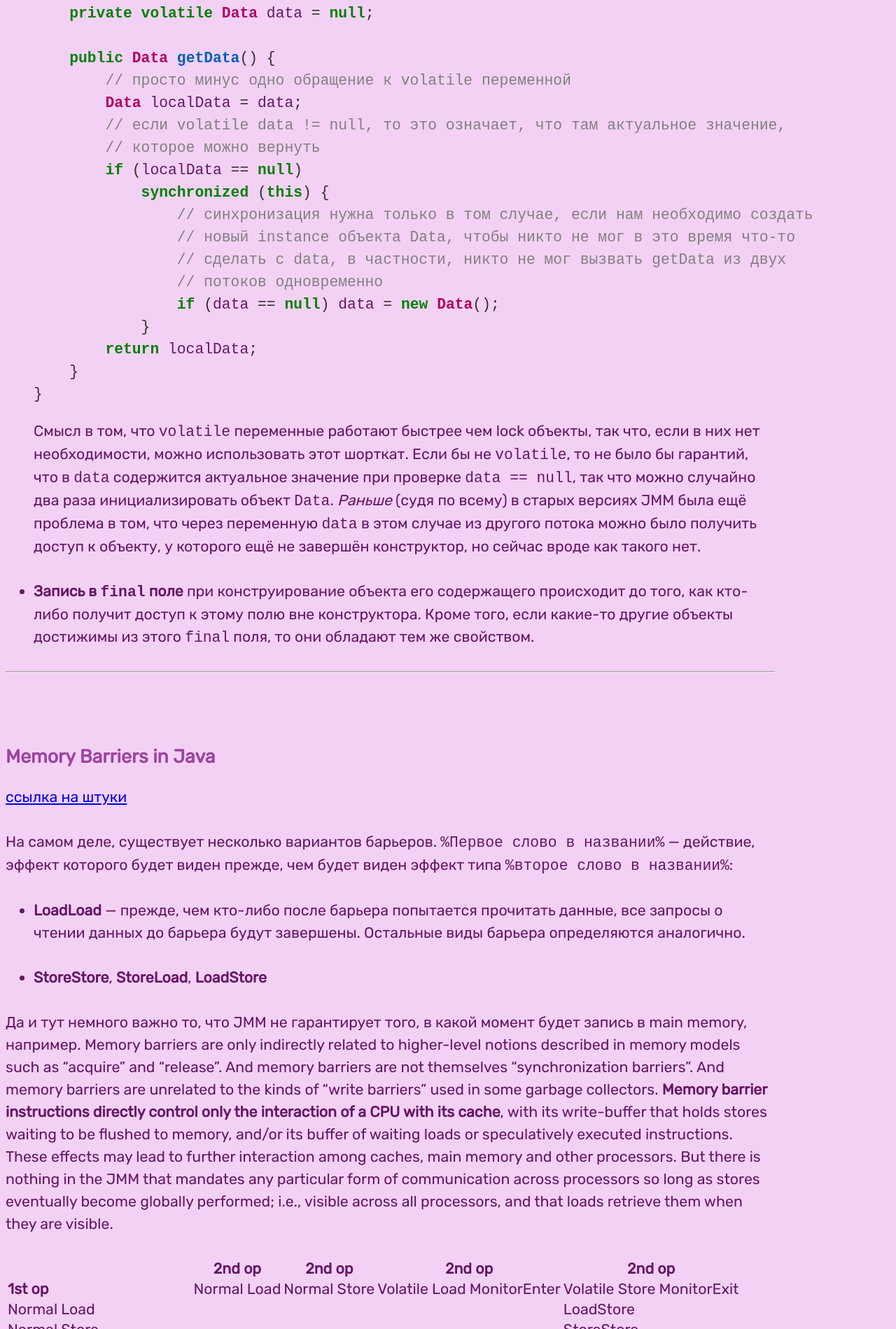
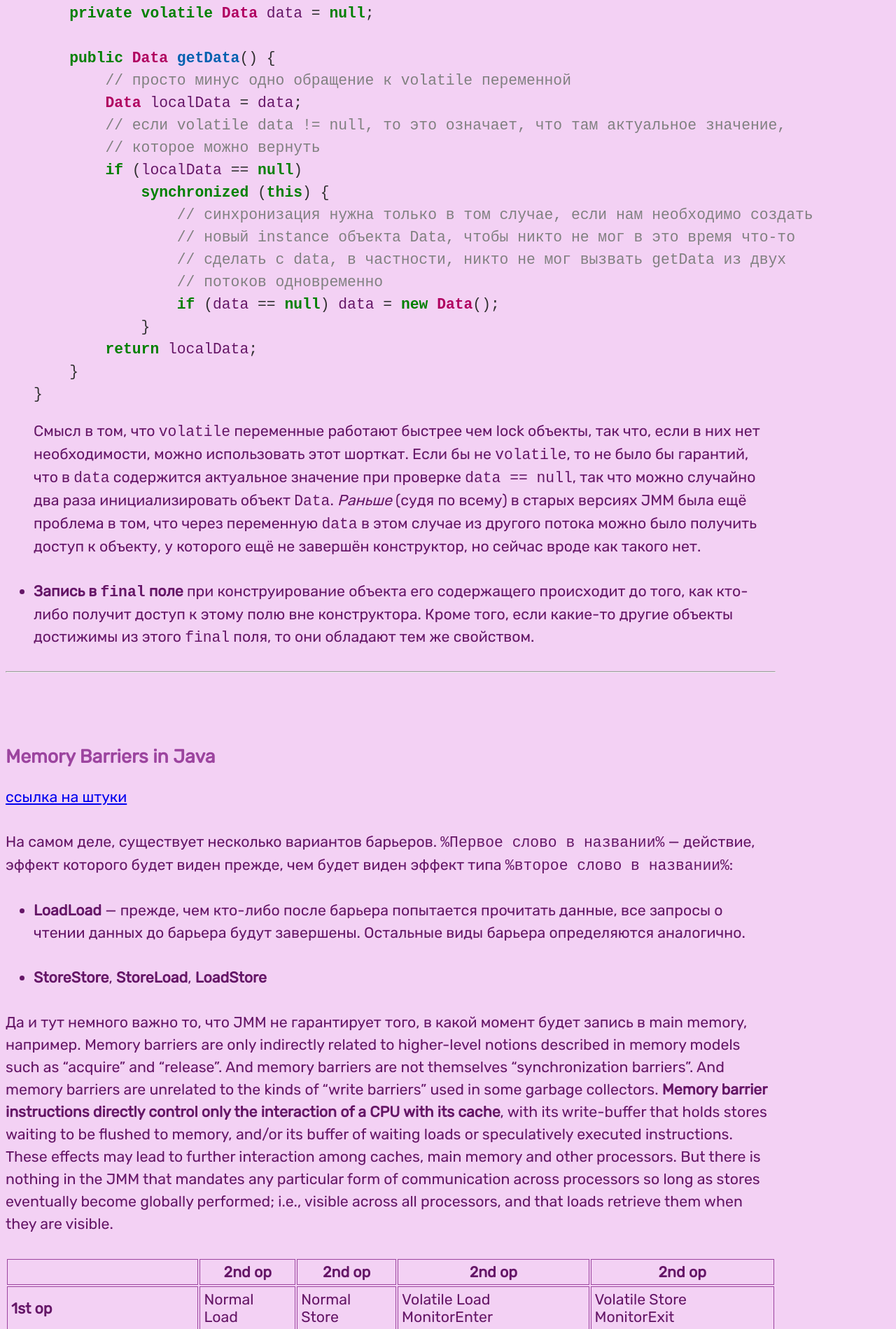
Before and after one commit to PoppyFanboy/poppyfanboy.github.io, a Jekyll site: the page built from _posts/2020-04-17-Java-Concurrency-3.md, in a window 1280 px wide. Shown: the part 4501-6400 px from the top of the page at 70% size. Built offline with Jekyll 4.4.1, drawn with Linux system fonts in a browser that asks for light colours.

Commit message:
Fix table style

```diff
--- a/_sass/main.scss
+++ b/_sass/main.scss
@@ -46,3 +46,8 @@ p, ul, li, script {
 hr {
     color: #9C449F;
 }
+
+td, tr, th {
+    border: 1px solid #9C449F;
+    padding: 5px;
+}
```
